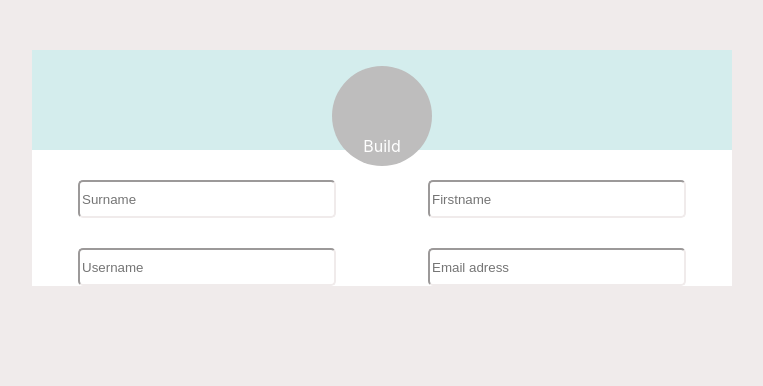
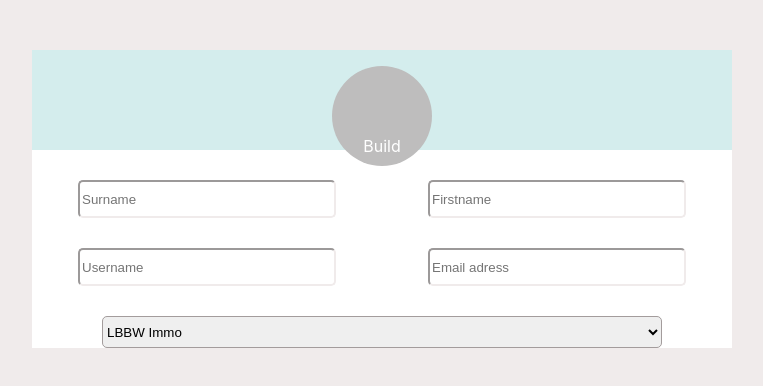
Before and after one commit to Saoa35/nks, a React (Create React App) app: page / in a window 1280 px wide. Shown: the top 386 px of the page, without its empty margins (258-1021 px from the left). Built offline with nearby package versions, Linux system fonts and the light colour scheme.

Commit message:
+ option to select

```diff
--- a/src/Components/App/App.css
+++ b/src/Components/App/App.css
@@ -44,3 +44,11 @@ input {
   border-radius: 5px;
   border-color: rgb(240, 235, 235);
 }
+
+select {
+  height: 4vh;
+  width: 80%;
+  margin-top: 30px;
+  border-radius: 5px;
+  border-color: rgb(163, 156, 156);
+}
--- a/src/Components/Form/Form.js
+++ b/src/Components/Form/Form.js
@@ -7,7 +7,7 @@ class Form extends React.Component {
       firstName: '',
       userName: '',
       email:'',
-
+      realm: ''
 
     }
 
@@ -32,7 +32,7 @@ class Form extends React.Component {
 
     render() {
 
-      // console.log(this.state);
+    console.log(this.state);
 
       return(
 
@@ -45,6 +45,10 @@ class Form extends React.Component {
             <input type='text' name='firstName' placeholder='Firstname' value={this.state.firstName} onChange={this.handleChange}></input>
             <input type='text' name='userName' placeholder='Username' value={this.state.userName} onChange={this.handleChange}></input>
             <input type='email' name='email' placeholder='Email adress' value={this.state.email} onChange={this.handleChange}></input>
+
+            <select name='realm' placeholder='Realm' value={this.state.realm} onChange={this.handleChange}>
+              <option value='lbbwImmo'>LBBW Immo</option>
+            </select>
           </form>
         </div>
 
```
Lines whose indentation alone changed are shown as unchanged.
